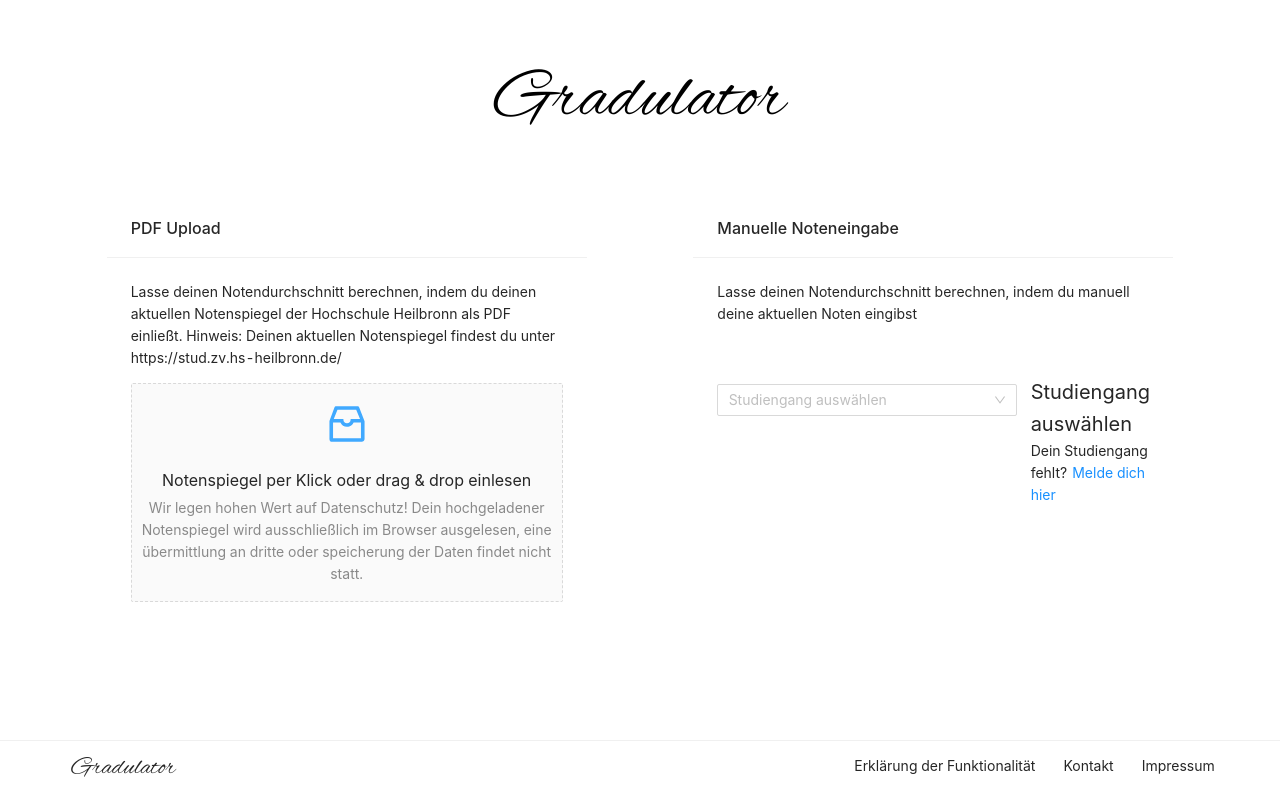
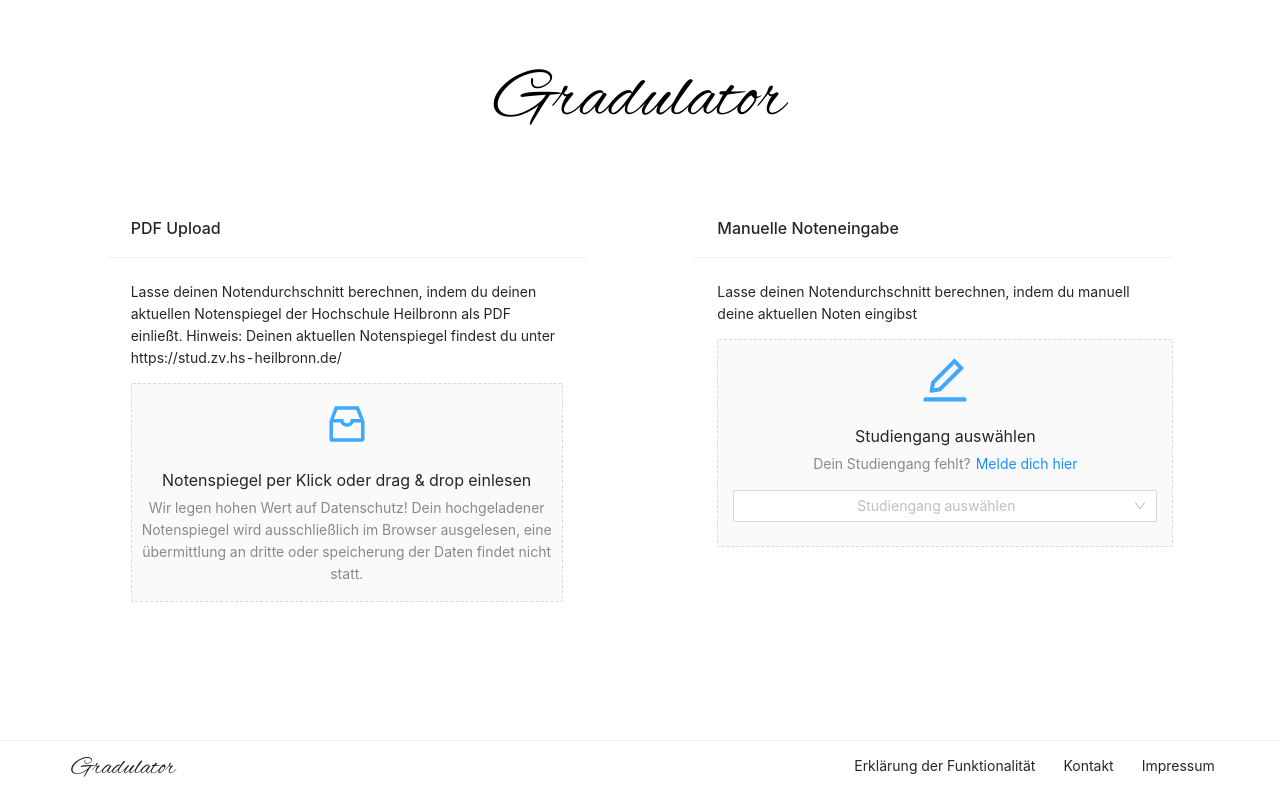
Before and after one commit to malik-zenth/gradulator, a React (Create React App) app: page / in a window 1280 px wide. Built offline with nearby package versions, Linux system fonts and the light colour scheme; the HTML template or start-up script is replaced by a standard one.

Commit message:
Added responsive design

```diff
--- a/src/Components/Formular.tsx
+++ b/src/Components/Formular.tsx
@@ -4,6 +4,11 @@ import { DegreeOptions, UserInput } from "../Data/types";
 import { MailLink } from "./const";
 import { FormInstance } from 'antd/lib/form';
 import { options } from "../Data";
+import { EditOutlined } from '@ant-design/icons';
+import { Upload } from 'antd';
+
+
+const { Dragger } = Upload;
 
 // form inital values
 interface InitialValues {
@@ -45,11 +50,11 @@ class Formular extends React.Component<IProps, IState> {
 
   formRef = React.createRef<FormInstance>();
 
-  componentDidUpdate(prevProps: IProps){
-    if(this.props != prevProps){
-    const { selected } = this.props;
-    const formOptions: FormOption[] = this.settupData(selected)
-    this.formRef.current.setFieldsValue(formOptions)
+  componentDidUpdate(prevProps: IProps) {
+    if (this.props != prevProps) {
+      const { selected } = this.props;
+      const formOptions: FormOption[] = this.settupData(selected)
+      this.formRef.current.setFieldsValue(formOptions)
     }
   }
 
@@ -60,7 +65,7 @@ class Formular extends React.Component<IProps, IState> {
     this.settupData(selected)
   }
 
-  settupData(selected: string): any{
+  settupData(selected: string): any {
     const selectOptions = Object.keys(this.props.options).map(function (value, _) {
       return { value: value, label: value };
     });
@@ -97,7 +102,46 @@ class Formular extends React.Component<IProps, IState> {
     return (
       <div>
         <div className="selectDegree-box">
-          <div className="form-selectDegree">
+          <div >
+            {/* <div className="selectDegree-text">Studiengang auswählen</div>
+            <div className="selectDegree-contact">
+              Dein Studiengang fehlt?
+              <a
+                onClick={() => (window.location.href = MailLink)}
+                className="selectDegree-contact-link"
+              >
+                Melde dich hier
+              </a>
+            </div> */}
+            <div className="ant-upload ant-upload-drag" style={{paddingTop: '16px'}}>
+              <p className="ant-upload-drag-icon ant-upload-drag ">
+              <EditOutlined />
+              </p>
+              <p className="ant-upload-text">Studiengang auswählen</p>
+              <p className="ant-upload-hint">
+                Dein Studiengang fehlt?
+              <a
+                  onClick={() => (window.location.href = MailLink)}
+                  className="selectDegree-contact-link"
+                >
+                  Melde dich hier
+              </a>
+              </p>
+              <div style={{paddingLeft: 15, paddingRight: 15, paddingTop: 15}}>
+              <Form initialValues={initialValues} ref={this.formRef}>
+              <Form.Item name="select">
+                <Select
+                  labelInValue
+                  placeholder="Studiengang auswählen"
+                  options={formOptions}
+                  onSelect={handleChange}
+                ></Select>
+              </Form.Item>
+            </Form>
+            </div>
+            </div>
+          </div>
+          {/* <div className="form-selectDegree">
             <Form initialValues={initialValues} ref={this.formRef}>
               <Form.Item name="select">
                 <Select
@@ -109,19 +153,7 @@ class Formular extends React.Component<IProps, IState> {
                 ></Select>
               </Form.Item>
             </Form>
-          </div>
-          <div className="selectDegree-info">
-            <div className="selectDegree-text">Studiengang auswählen</div>
-            <div className="selectDegree-contact">
-              Dein Studiengang fehlt?
-              <a
-                onClick={() => (window.location.href = MailLink)}
-                className="selectDegree-contact-link"
-              >
-                Melde dich hier
-              </a>
-            </div>
-          </div>
+          </div> */}
         </div>
       </div>
     );
--- a/src/Components/ManualDataEntry.tsx
+++ b/src/Components/ManualDataEntry.tsx
@@ -6,7 +6,7 @@ class ManualDataEntry extends React.Component {
     render() {
         return (
             <div>
-                <Card title="Manuelle Noteneingabe" bordered={false}>
+                <Card title="Manuelle Noteneingabe" bordered={false} bodyStyle={{paddingBottom: 0}}>
                     <p>Lasse deinen Notendurchschnitt berechnen, indem du manuell deine aktuellen Noten eingibst</p>
                 </Card>
             </div>
--- a/src/Pages/Home.tsx
+++ b/src/Pages/Home.tsx
@@ -130,25 +130,24 @@ class Home extends React.Component<IProps, IState>{
                     {displayFormular &&
                         <div>
                             <Row>
-                                <Col span={2}></Col>
-                                <Col span={9}>
+                                <Col xs={2} sm={2} md={2} lg={2} xl={2}></Col>
+                                <Col xs={20} sm={20} md={20} lg={9} xl={9}>
                                     <PdfUpload
                                         setGrades={(grades: UserInput[], selectedDegree: string) => this.setGrades(grades, selectedDegree)}
                                     />
                                 </Col>
-                                <Col span={2}></Col>
-                                <Col span={9}>
+                                <Col xs={2} sm={2} md={2} lg={2} xl={2}></Col>
+                                <Col xs={2} sm={2} md={2} lg={0} xl={0}></Col>
+                                <Col xs={20} sm={20} md={20} lg={9} xl={9}>
                                     <ManualDataEntry/>
-
                                     <Formular
                                     options={options}
                                     selected={selectedDegree}
                                     inputGrades={inputValues}
                                     resetInputGradesAndUpdateSelectedDegree={(selectedDegree: string) => this.resetInputGradesAndUpdateSelectedDegree(selectedDegree)}
                                 />
-
                                 </Col>
-                                <Col span={2}></Col>
+                                <Col xs={2} sm={2} md={2} lg={2} xl={2}></Col>
                             </Row>
 
                         {(selectedDegree && !showModal) &&
--- a/static/style-desktop.css
+++ b/static/style-desktop.css
@@ -40,19 +40,11 @@
     }
 
     .selectDegree-box{
-        width: 90%;
-        margin-left: 5%;
-        justify-content: center;
-        padding: 1em;
-        display: inline-flex
+        padding-left: 24px;
     }
 
     .form-selectDegree{
         margin-top: .5em;
-    }
-
-    .selectDegree-info{
-        margin-left: 1em;
     }
 
     .selectDegree-text{
```
